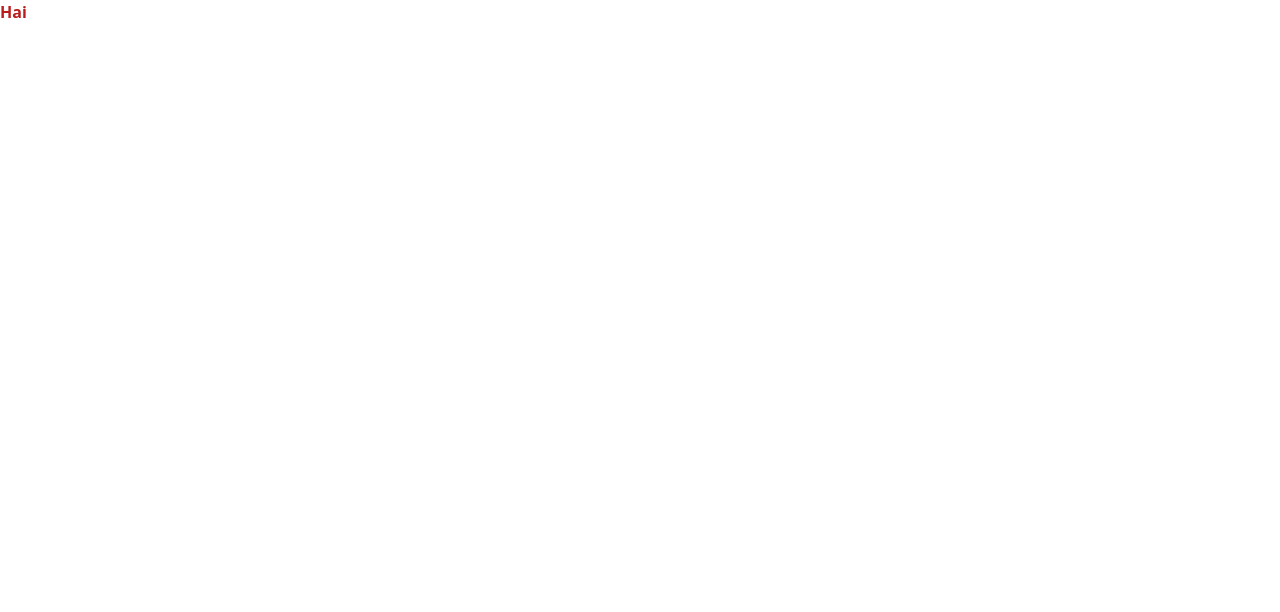
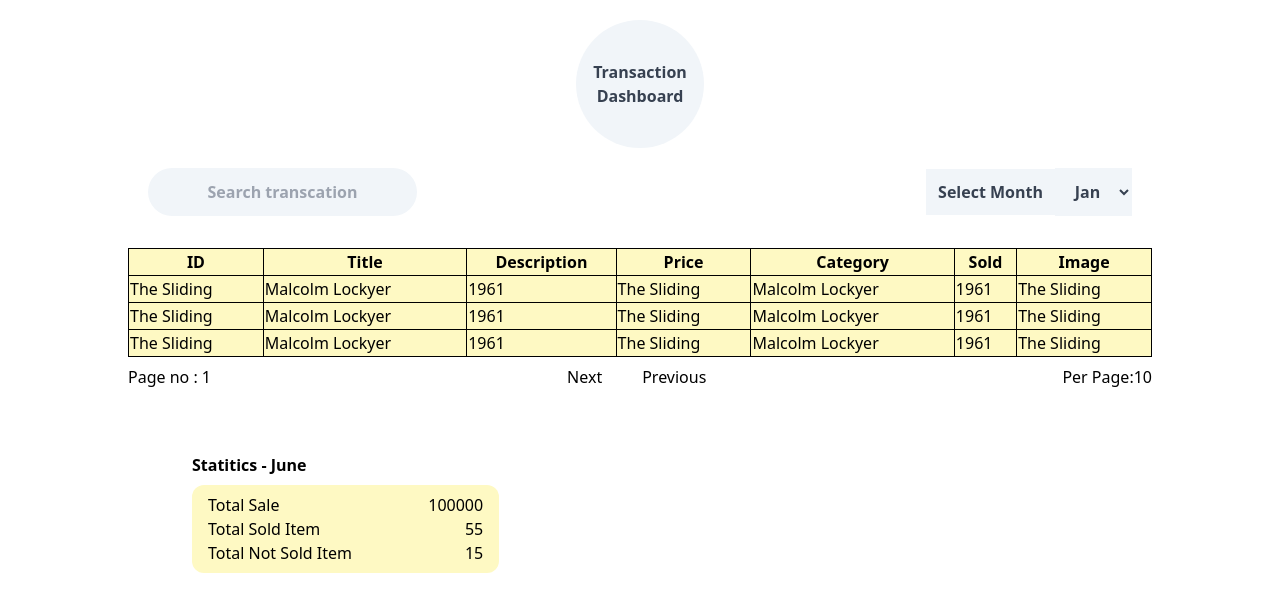
Before and after one commit to vigneshherao/task_roxiler_mern, a React (Create React App) app in the folder client/: page / in a window 1280 px wide. Shown: the top 612 px of the page. Built offline with nearby package versions, Linux system fonts and the light colour scheme.

Commit message:
Implemented Front End Design

```diff
--- a/client/src/App.js
+++ b/client/src/App.js
@@ -1,8 +1,10 @@
+import Body from "./components/Body";
+
 
 function App() {
   return (
-    <div className="App">
-      <h2 className="text-red-700 font-bold">Hai</h2>
+    <div className="flex justify-center mt-5">
+      <Body />
     </div>
   );
 }
--- /dev/null
+++ b/client/src/components/Body.js
@@ -0,0 +1,15 @@
+import React from 'react'
+import Table from './Table'
+
+const Body = () => {
+  return (
+    <div className='w-[100%] md:w-[80%]'>
+        <div className='w-32 h-32 bg-slate-100 rounded-full flex items-center m-auto'>
+            <h4 className='text-center font-bold text-gray-700'>Transaction Dashboard</h4>
+        </div>
+        <Table/>
+    </div>
+  )
+}
+
+export default Body
--- /dev/null
+++ b/client/src/components/Option.js
@@ -0,0 +1,26 @@
+import React from "react";
+
+const Option = () => {
+  return (
+    <div className="flex justify-between px-5 py-5">
+      <div>
+        <input
+          className="p-3 bg-slate-100 rounded-full text-center text-gray-700 font-semibold"
+          type="text"
+          placeholder="Search transcation"
+        ></input>
+      </div>
+      <div>
+        <label className="p-3 bg-slate-100 text-center text-gray-700 font-semibold" for="cars">Select Month</label>
+        <select name="cars" id="cars" className="p-3 bg-slate-100 text-center text-gray-700 font-semibold">
+          <option value="volvo">Jan</option>
+          <option value="saab">Feb</option>
+          <option value="mercedes">Mar</option>
+          <option value="audi">Apr</option>
+        </select>
+      </div>
+    </div>
+  );
+};
+
+export default Option;
--- /dev/null
+++ b/client/src/components/Pagination.js
@@ -0,0 +1,20 @@
+import React from 'react'
+
+const Pagination = () => {
+  return (
+    <div className='mt-2 flex justify-between'>
+        <div>
+            <p>Page no : 1</p>
+        </div>
+        <div className='cursor-pointer'>
+            <span className='mr-10'>Next</span>
+            <span>Previous</span>
+        </div>
+        <div>
+            <p>Per Page:10</p>
+        </div>
+    </div>
+  )
+}
+
+export default Pagination
--- /dev/null
+++ b/client/src/components/Statitics.js
@@ -0,0 +1,25 @@
+import React from 'react'
+
+const Statitics = () => {
+  return (
+    <div className='m-16 w-[60%] sm:w-[30%]'>
+        <h3 className='font-bold'>Statitics - June</h3>
+        <div className=' bg-yellow-100 py-2 px-4 mt-2 rounded-xl'>
+            <div className='flex justify-between'>
+                <p>Total Sale</p>
+                <p>100000</p>
+            </div>
+            <div className='flex justify-between'>
+                <p>Total Sold Item</p>
+                <p>55</p>
+            </div>
+            <div className='flex justify-between'>
+                <p>Total Not Sold Item</p>
+                <p>15</p>
+            </div>
+        </div>
+    </div>
+  )
+}
+
+export default Statitics
--- /dev/null
+++ b/client/src/components/Table.js
@@ -0,0 +1,60 @@
+import React from "react";
+import Option from "./Option";
+import Pagination from "./Pagination";
+import Statitics from './Statitics'
+
+const Table = () => {
+  return (
+    <div>
+      <Option />
+      <div className="m-auto">
+        <table className="table-auto w-full border border-black bg-yellow-100 mt-3">
+          <thead>
+            <tr>
+              <th className="border border-black">ID</th>
+              <th className="border border-black">Title</th>
+              <th className="border border-black">Description</th>
+              <th className="border border-black">Price</th>
+              <th className="border border-black">Category</th>
+              <th className="border border-black">Sold</th>
+              <th className="border border-black">Image</th>
+            </tr>
+          </thead>
+          <tbody>
+            <tr>
+              <td className="border border-black">The Sliding</td>
+              <td className="border border-black">Malcolm Lockyer</td>
+              <td className="border border-black">1961</td>
+              <td className="border border-black">The Sliding</td>
+              <td className="border border-black">Malcolm Lockyer</td>
+              <td className="border border-black">1961</td>
+              <td className="border border-black">The Sliding</td>
+            </tr>
+            <tr>
+              <td className="border border-black">The Sliding</td>
+              <td className="border border-black">Malcolm Lockyer</td>
+              <td className="border border-black">1961</td>
+              <td className="border border-black">The Sliding</td>
+              <td className="border border-black">Malcolm Lockyer</td>
+              <td className="border border-black">1961</td>
+              <td className="border border-black">The Sliding</td>
+            </tr>
+            <tr>
+              <td className="border border-black">The Sliding</td>
+              <td className="border border-black">Malcolm Lockyer</td>
+              <td className="border border-black">1961</td>
+              <td className="border border-black">The Sliding</td>
+              <td className="border border-black">Malcolm Lockyer</td>
+              <td className="border border-black">1961</td>
+              <td className="border border-black">The Sliding</td>
+            </tr>
+          </tbody>
+        </table>
+        <Pagination />
+      </div>
+      <Statitics/>
+    </div>
+  );
+};
+
+export default Table;
```
